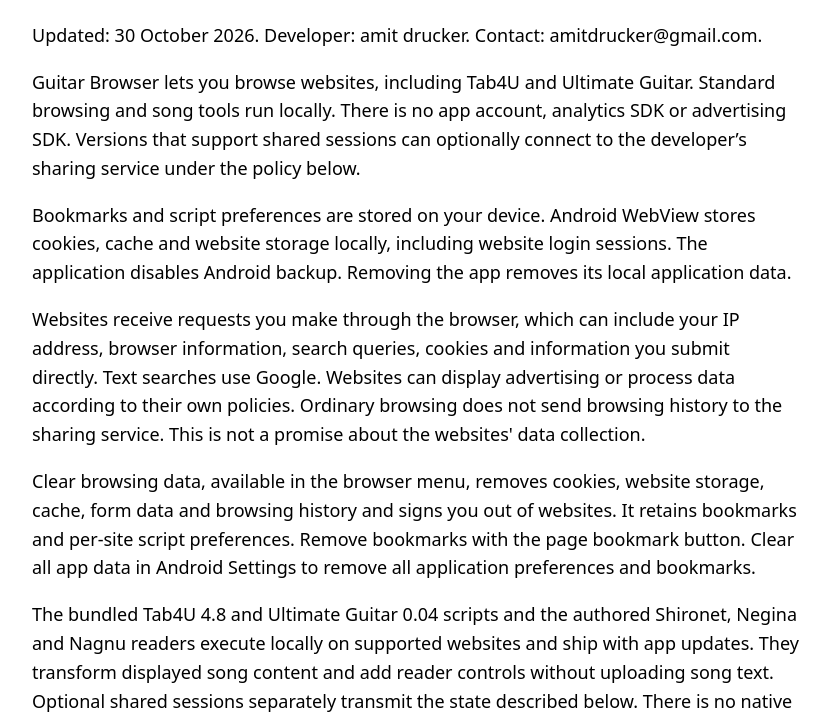
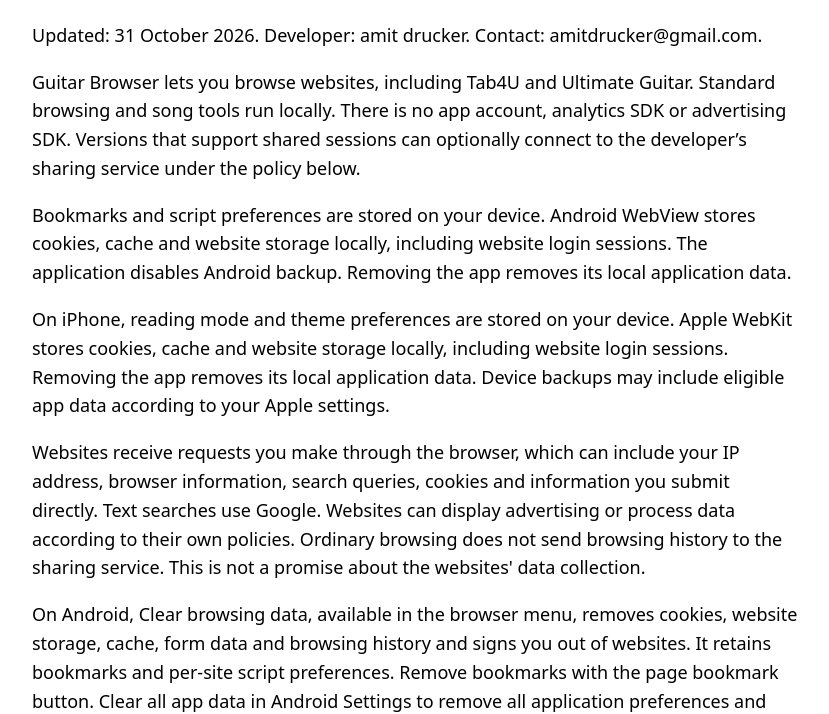
Before and after one commit to amitdrucker/guitar-browser-privacy, a plain HTML site: page index.html in a window 1280 px wide. Shown: the part 93-807 px from the top of the page, without its empty margins (224-1053 px from the left). Drawn offline with Linux system fonts and the light colour scheme.

Commit message:
Describe iPhone privacy practices

```diff
--- a/index.html
+++ b/index.html
@@ -1,11 +1,12 @@
 <!doctype html>
 <html lang="en"><meta charset="utf-8"><meta name="viewport" content="width=device-width,initial-scale=1"><title>Guitar Browser privacy policy</title><style>body{max-width:48rem;margin:2rem auto;padding:0 1rem;font:18px/1.6 system-ui}</style><body>
 <h1>Guitar Browser privacy policy</h1>
-<p>Updated: 30 October 2026. Developer: amit drucker. Contact: amitdrucker@gmail.com.</p>
+<p>Updated: 31 October 2026. Developer: amit drucker. Contact: amitdrucker@gmail.com.</p>
 <p>Guitar Browser lets you browse websites, including Tab4U and Ultimate Guitar. Standard browsing and song tools run locally. There is no app account, analytics SDK or advertising SDK. Versions that support shared sessions can optionally connect to the developer’s sharing service under the policy below.</p>
 <p>Bookmarks and script preferences are stored on your device. Android WebView stores cookies, cache and website storage locally, including website login sessions. The application disables Android backup. Removing the app removes its local application data.</p>
+<p>On iPhone, reading mode and theme preferences are stored on your device. Apple WebKit stores cookies, cache and website storage locally, including website login sessions. Removing the app removes its local application data. Device backups may include eligible app data according to your Apple settings.</p>
 <p>Websites receive requests you make through the browser, which can include your IP address, browser information, search queries, cookies and information you submit directly. Text searches use Google. Websites can display advertising or process data according to their own policies. Ordinary browsing does not send browsing history to the sharing service. This is not a promise about the websites&#x27; data collection.</p>
-<p>Clear browsing data, available in the browser menu, removes cookies, website storage, cache, form data and browsing history and signs you out of websites. It retains bookmarks and per-site script preferences. Remove bookmarks with the page bookmark button. Clear all app data in Android Settings to remove all application preferences and bookmarks.</p>
+<p>On Android, Clear browsing data, available in the browser menu, removes cookies, website storage, cache, form data and browsing history and signs you out of websites. It retains bookmarks and per-site script preferences. Remove bookmarks with the page bookmark button. Clear all app data in Android Settings to remove all application preferences and bookmarks.</p>
 <p>The bundled Tab4U 4.8 and Ultimate Guitar 0.04 scripts and the authored Shironet, Negina and Nagnu readers execute locally on supported websites and ship with app updates. They transform displayed song content and add reader controls without uploading song text. Optional shared sessions separately transmit the state described below. There is no native JavaScript bridge or remote script update mechanism.</p>
 <p>The only requested Android permission is Internet access. Cleartext HTTP, mixed content, file/content access and third-party cookies are blocked. Website processing and Internet browsing are governed by their respective privacy policies.</p>
 <p>Contact: amitdrucker@gmail.com.</p>
```
